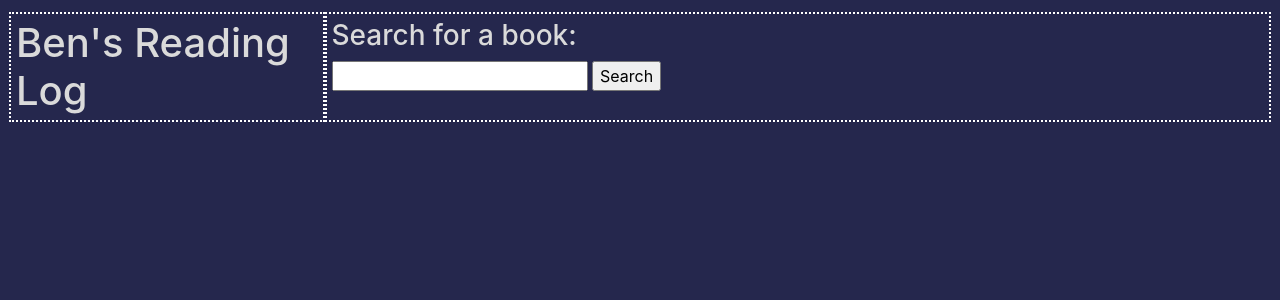
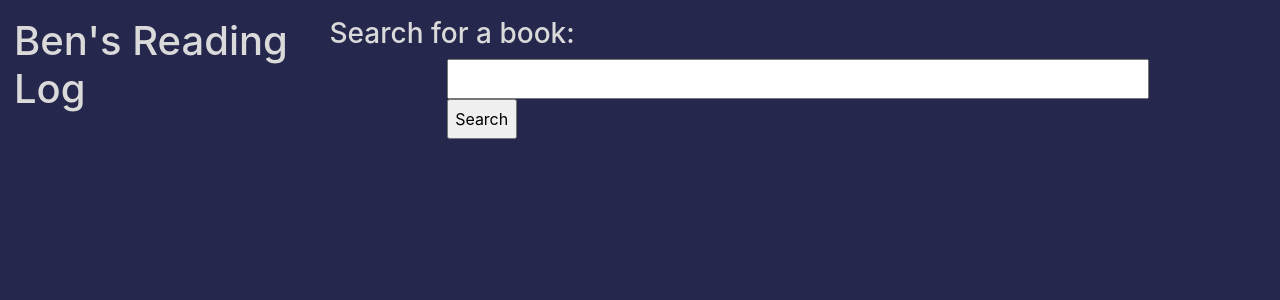
Before and after one commit to Bennibraun/Libro-Disco, a Flask app: page / in a window 1280 px wide. Shown: the top 300 px of the page. Run offline with Flask 2, Linux system fonts and the light colour scheme; data comes from the database, SQL or seed files in the repository; both versions use the stored data as it was after the commit; some libraries are stand-ins or nearby versions.

Commit message:
Refined search results system.

```diff
--- a/app.py
+++ b/app.py
@@ -3,6 +3,7 @@ from flask_sqlalchemy import SQLAlchemy
 from datetime import datetime
 import requests
 import json
+import sys
 
 app = Flask(__name__)
 app.config['SQLALCHEMY_DATABASE_URI'] = 'sqlite:///book.db'
@@ -48,6 +49,7 @@ def search():
         if results["totalItems"] == 0:
             return render_template('error.html', msg='Search turned up empty, sorry.')
         else:
+            img_url = []
             titles = []
             authors = []
             pages = []
@@ -55,6 +57,12 @@ def search():
             volumeIDs = []
             for book in results["items"]:
                 info = book["volumeInfo"]
+                try:
+                    images = info["imageLinks"]
+                    # print(images["thumbnail"], file=sys.stderr)
+                    img_url.append(''.join(images["thumbnail"]))
+                except:
+                    img_url.append('')
                 try:
                     titles.append(''.join(info["title"]))
                 except:
@@ -75,7 +83,7 @@ def search():
                     volumeIDs.append(''.join(book["id"]))
                 except:
                     return render_template('index.html')
-            return render_template('search.html', results=results, titles=titles, authors=authors, pages=pages, publishDates=publishDates, volumeIDs=volumeIDs)
+            return render_template('search.html', img_url=img_url, results=results, titles=titles, authors=authors, pages=pages, publishDates=publishDates, volumeIDs=volumeIDs)
     else:
         return render_template('error.html', msg='failed to render search results')
 
--- a/static/css/styles.css
+++ b/static/css/styles.css
@@ -10,24 +10,18 @@ h1 {
     color: #dadada;
 }
 
-
 [class*="col-"] {
     color: #dadada;
-    border: 2px dotted white;
+    /* border: 2px dotted white; */
+    border: none;
     padding: 5px;
 }
 
 [class*="vertcenter"] {
     margin: 0;
-    /* position: absolute; */
+    position: absolute;
     top: 100%;
-    -ms-transform: translateY(-50%);
     transform: translateY(-50%);
-}
-
-form {
-    margin: 0px;
-    display: inline;
 }
 
 table {
@@ -39,3 +33,57 @@ td {
     border: 1px solid white;
     border-collapse: collapse;
 }
+
+.searchCol, #searchForm {
+    display: block;
+    margin: auto;
+    padding-bottom: 10px;
+}
+
+#searchForm {
+    width: 75%;
+}
+
+#query {
+    width: 100%;
+    height: 40px;
+}
+
+#submitQuery {
+    height: 40px;
+    width: 10%;
+}
+
+[class*="cent"] {
+    margin: auto;
+}
+
+[class*="searchResults"] {
+    margin: 0px;
+    width: 100%;
+}
+
+[class*="results"] {
+    width: 75%;
+}
+
+.bookRow + tr:hover {
+    background-color: #18192c;
+}
+
+.bookRow td {
+    border: none;
+}
+
+.thumbnail {
+    max-height: 204px;
+    max-width: 140px;
+    height: 196px;
+    width: 140px;
+}
+
+.bookListing {
+    padding-left: 15px;
+    padding-top: 15px;
+    vertical-align: top;
+}
```
Also changed, not shown: templates/search.html (+29 -17 lines), book.db.
